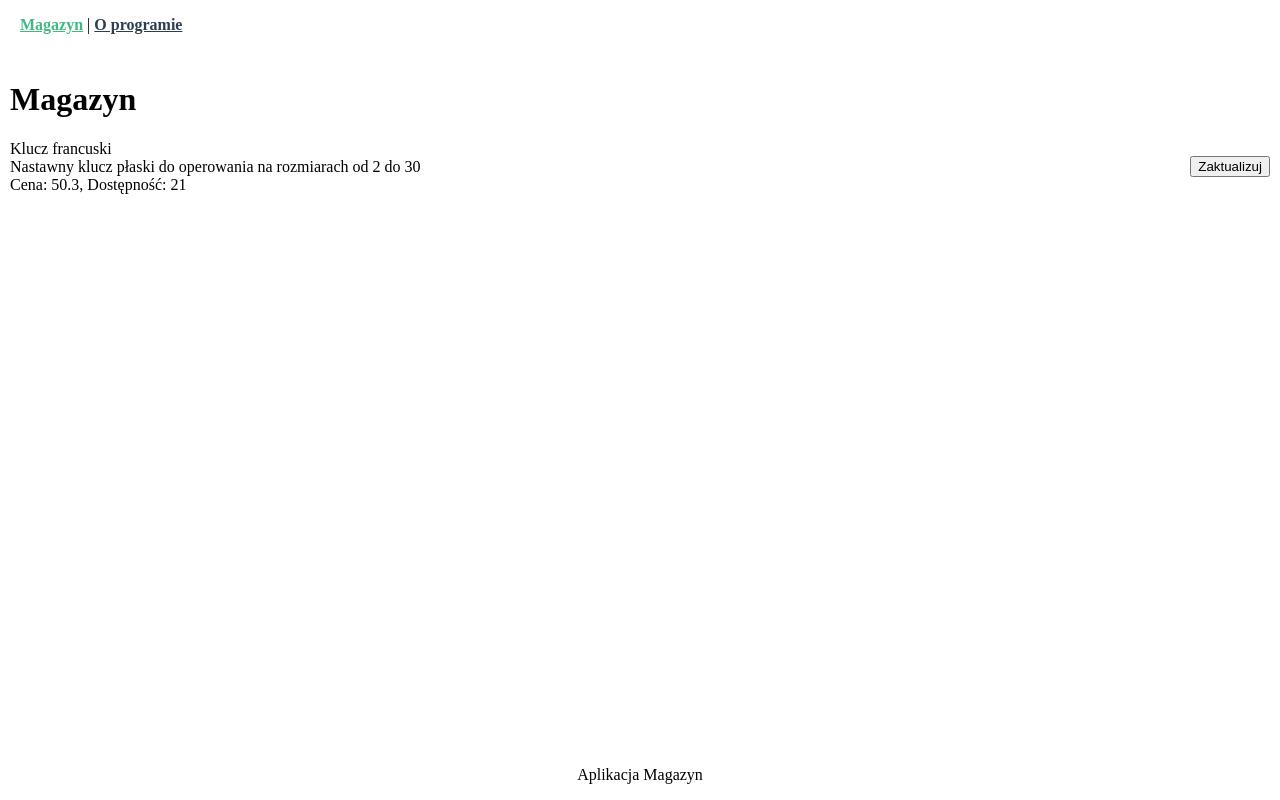
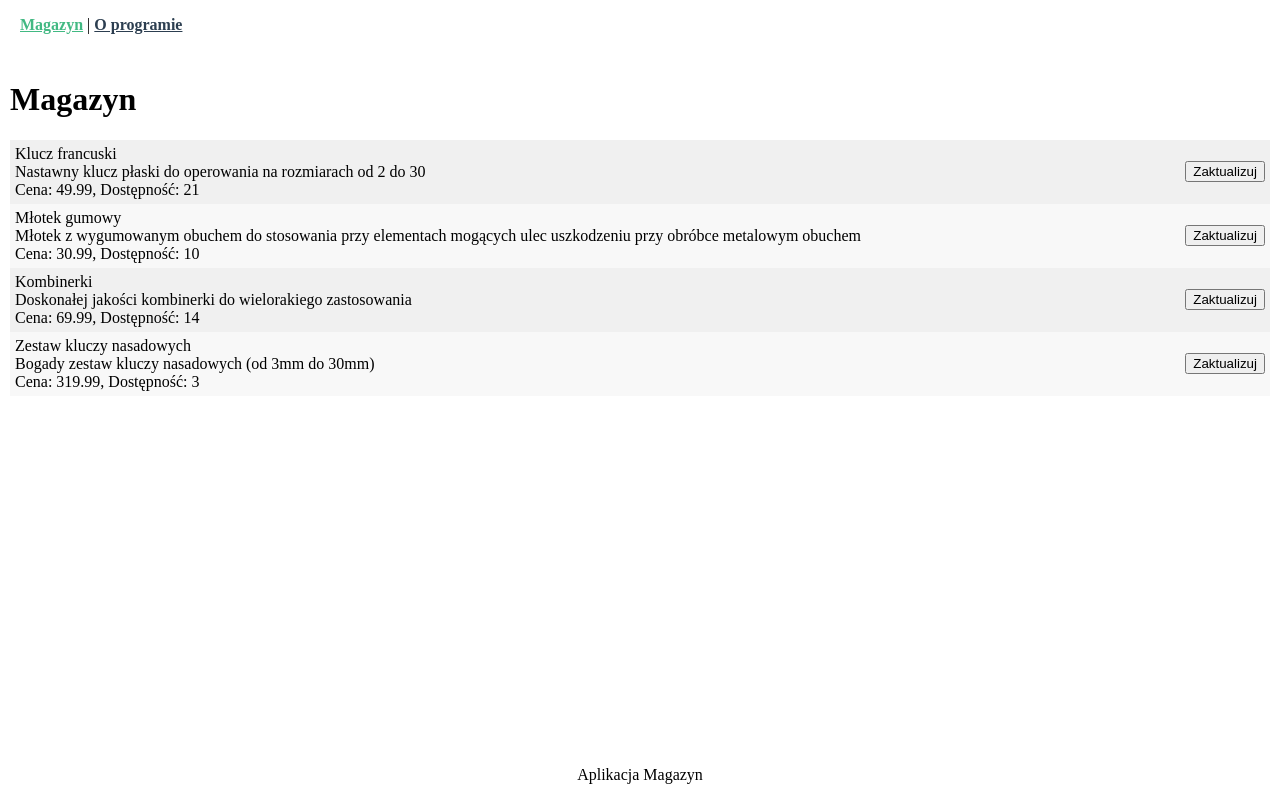
Before and after one commit to aplaline/vuejs-training, a Vue app: page / in a window 1280 px wide. Built offline with nearby package versions, Linux system fonts and the light colour scheme.

Commit message:
Added more inventory and stipes to the list of items

```diff
--- a/src/views/Home.vue
+++ b/src/views/Home.vue
@@ -1,9 +1,9 @@
 <template>
   <div class="home">
     <h1>Magazyn</h1>
-    <article v-for="item in items" :key="item.id">
+    <article v-for="(item, index) in items" :key="item.id" :class="{ odd: index % 2 == 0, even: index % 2 == 1 }">
       <header>{{ item.name }}</header>
-      <main>{{ item.description }}</main>
+      <main v-html="item.description" />
       <footer>Cena: {{ item.price }}, Dostępność: {{ item.availability }}</footer>
       <aside>
         <button v-on:click="update(item)">Zaktualizuj</button>
@@ -45,8 +45,26 @@ export default {
         id: 1,
         name: 'Klucz francuski',
         description: 'Nastawny klucz płaski do operowania na rozmiarach od 2 do 30',
-        price: 50.3,
+        price: 49.99,
         availability: 21,
+      }, {
+        id: 2,
+        name: 'Młotek gumowy',
+        description: 'Młotek z wygumowanym obuchem do stosowania przy elementach mogących ulec uszkodzeniu przy obróbce metalowym obuchem',
+        price: 30.99,
+        availability: 10,
+      }, {
+        id: 3,
+        name: 'Kombinerki',
+        description: 'Doskonałej jakości kombinerki do wielorakiego zastosowania',
+        price: 69.99,
+        availability: 14,
+      }, {
+        id: 4,
+        name: 'Zestaw kluczy nasadowych',
+        description: 'Bogady zestaw kluczy nasadowych (od 3mm do 30mm)',
+        price: 319.99,
+        availability: 3,
       } ]
     }
   },
@@ -64,7 +82,17 @@ export default {
 
 <style lang="scss" scoped>
 article {
+  padding: 5px;
   display: grid;
+
+  &.odd {
+    background-color: #f0f0f0;
+  }
+
+  &.even {
+    background-color: #f8f8f8;
+  }
+
   grid-template-areas:
     "header actions"
     "main actions"
```
